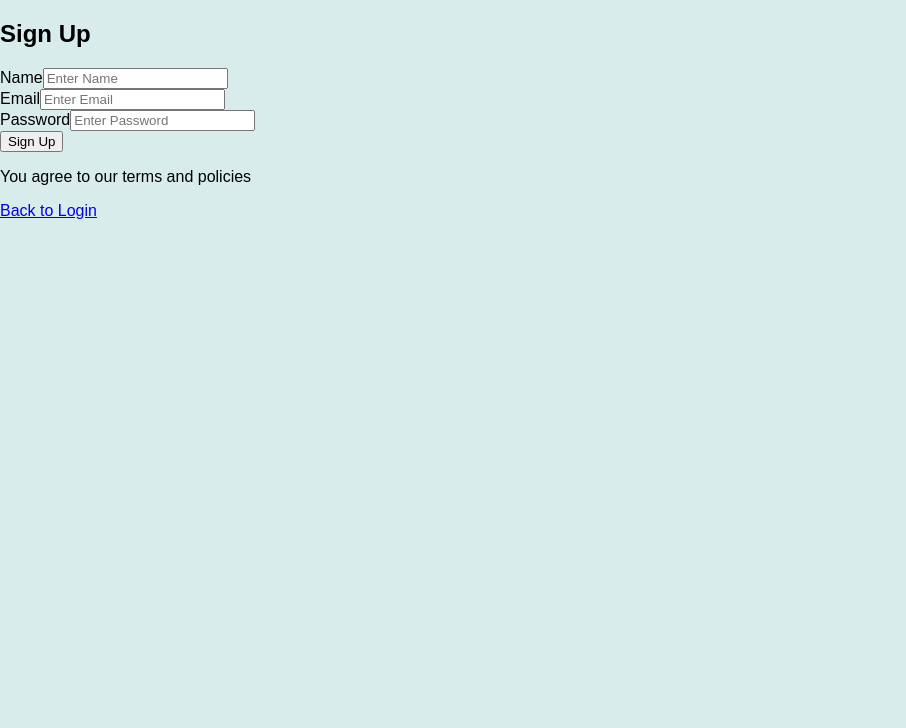
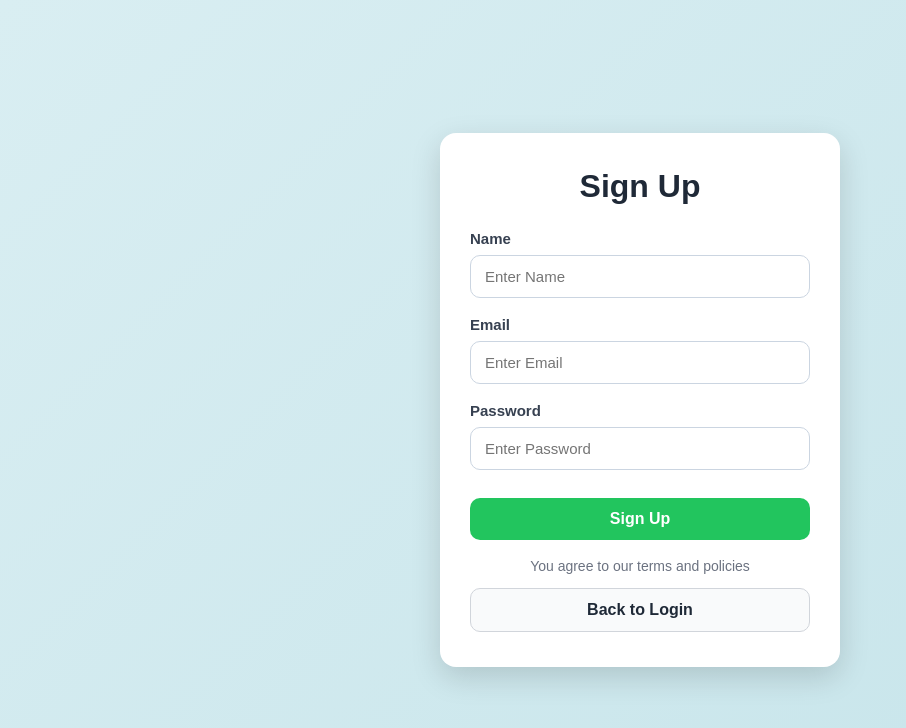
Before and after one commit to Tellez005/PaginaWeb, a React (Create React App) app in the folder paginaweb/: page /signup in a window 1280 px wide. Shown: the top 728 px of the page, without its empty margins (0-906 px from the left). Built offline with nearby package versions, Linux system fonts and the light colour scheme.

Commit message:
Agregue el css de login y de la pantalla principal, tambien para que este el mapa en agregar mascotas y aparezca tu ubicacion actual

```diff
--- a/paginaweb/src/AgregarMascota.css
+++ b/paginaweb/src/AgregarMascota.css
@@ -105,3 +105,24 @@ body {
   background-color: #5f9393;
   transform: scale(1.02);
 }
+
+.mapa-contenedor {
+  width: 100%;
+  height: 350px;
+  border-radius: 12px;
+  overflow: hidden;
+  border: 1px solid #ccc;
+  margin-top: 8px;
+}
+
+.direccion-box {
+  width: 100%;
+  min-height: 50px;
+  background: #f5f5f5;
+  border: 1px solid #ccc;
+  border-radius: 10px;
+  padding: 12px;
+  font-size: 14px;
+  color: #333;
+  line-height: 1.4;
+}
--- /dev/null
+++ b/paginaweb/src/Auth.css
@@ -0,0 +1,113 @@
+* {
+  box-sizing: border-box;
+  margin: 0;
+  padding: 0;
+}
+
+body {
+  font-family: Arial, sans-serif;
+  background: #dfeff1;
+}
+
+.auth-container {
+  min-height: 100vh;
+  display: flex;
+  justify-content: center;
+  align-items: center;
+  background: linear-gradient(135deg, #d9eef2, #c6e4ea);
+  padding: 20px;
+}
+
+.auth-box {
+  width: 100%;
+  max-width: 400px;
+  background: #ffffff;
+  padding: 35px 30px;
+  border-radius: 16px;
+  box-shadow: 0 10px 30px rgba(0, 0, 0, 0.15);
+}
+
+.auth-box h2 {
+  text-align: center;
+  margin-bottom: 25px;
+  color: #1f2937;
+  font-size: 32px;
+}
+
+.auth-form .form-group {
+  margin-bottom: 18px;
+}
+
+.auth-form label {
+  display: block;
+  margin-bottom: 8px;
+  font-weight: bold;
+  color: #374151;
+  font-size: 15px;
+}
+
+.auth-form input {
+  width: 100%;
+  padding: 12px 14px;
+  border: 1px solid #cbd5e1;
+  border-radius: 10px;
+  outline: none;
+  font-size: 15px;
+  transition: 0.3s;
+}
+
+.auth-form input:focus {
+  border-color: #2563eb;
+  box-shadow: 0 0 0 3px rgba(37, 99, 235, 0.15);
+}
+
+.auth-button {
+  width: 100%;
+  padding: 12px;
+  background: #22c55e;
+  color: white;
+  border: none;
+  border-radius: 10px;
+  font-size: 16px;
+  font-weight: bold;
+  cursor: pointer;
+  transition: 0.3s;
+  margin-top: 10px;
+}
+
+.auth-button:hover {
+  background: #16a34a;
+}
+
+.auth-text {
+  text-align: center;
+  margin: 18px 0 14px;
+  color: #6b7280;
+  font-size: 14px;
+}
+
+.auth-link {
+  display: block;
+  width: 100%;
+  text-align: center;
+  text-decoration: none;
+  padding: 12px;
+  border: 1px solid #d1d5db;
+  border-radius: 10px;
+  color: #1f2937;
+  background: #f9fafb;
+  font-weight: 600;
+  transition: 0.3s;
+}
+
+.auth-link:hover {
+  background: #f3f4f6;
+  border-color: #9ca3af;
+}
+
+.error-text {
+  display: block;
+  margin-top: 6px;
+  color: #dc2626;
+  font-size: 13px;
+}
--- a/paginaweb/src/Login.js
+++ b/paginaweb/src/Login.js
@@ -1,7 +1,7 @@
 import axios from 'axios';
 import React, { useState } from 'react'
 import { Link , useNavigate} from 'react-router-dom'
-
+import './Auth.css';
 
 function Validation(values) {
     let error = {}
@@ -45,6 +45,7 @@ function Login() {
         event.preventDefault();
         const validationErrors = Validation(values)
         setErrors(validationErrors);
+
         if(validationErrors.email === "" && validationErrors.password === "") {
             axios.post('http://localhost:3001/login', values)
             .then(res => {
@@ -53,7 +54,6 @@ function Login() {
                 } else {
                     alert("Account does not exist or wrong password entered")
                 }
-
             })
             .catch(err => {
                 console.log("Error de conexion",err)
@@ -63,25 +63,35 @@ function Login() {
     }
 
     return(
-        <div className='d-flex justify content-center align items-center bg-primary vh-100'>
-            <div className='bg-white p-3 rounded w-25'>
+        <div className='auth-container'>
+            <div className='auth-box'>
                 <h2>Login</h2>
-                <form action="" onSubmit={handleSubmit}>
-                    <div className='mb-3'>
+                <form className='auth-form' onSubmit={handleSubmit}>
+                    <div className='form-group'>
                         <label htmlFor="email">Email</label>
-                        <input type="email" placeholder='Enter Email' name='email'
-                        onChange={handleInput}/>
-                        {errors.email && <span className='text-danger'>{errors.email}</span>}
+                        <input
+                            type="email"
+                            placeholder='Enter Email'
+                            name='email'
+                            onChange={handleInput}
+                        />
+                        {errors.email && <span className='error-text'>{errors.email}</span>}
                     </div>
-                    <div className='mb-3'>
+
+                    <div className='form-group'>
                         <label htmlFor="password">Password</label>
-                        <input type="password" placeholder='Enter Password' name='password'
-                        onChange={handleInput}/>
-                        {errors.password && <span className='text-danger'>{errors.password}</span>}
+                        <input
+                            type="password"
+                            placeholder='Enter Password'
+                            name='password'
+                            onChange={handleInput}
+                        />
+                        {errors.password && <span className='error-text'>{errors.password}</span>}
                     </div>
-                    <button type='submit' className='btn btn-success'>Log in</button>
-                    <p>You agree to our terms and policies</p>
-                    <Link to="/signup" className='btn btn-default border text-decoration-none'>Create Account</Link>
+
+                    <button type='submit' className='auth-button'>Log in</button>
+                    <p className='auth-text'>You agree to our terms and policies</p>
+                    <Link to="/signup" className='auth-link'>Create Account</Link>
                 </form>
             </div>
         </div>
--- a/paginaweb/src/SignUp.js
+++ b/paginaweb/src/SignUp.js
@@ -1,13 +1,12 @@
 import axios from 'axios';
 import React, {useState} from 'react'
 import { Link , useNavigate} from 'react-router-dom'
-
+import './Auth.css';
 
 function Validation(values) {
     let error = {}
     const email_pattern = /^[^\s@]+@[^\s@]+\.[^\s@]+$/
     const password_pattern = /^(?=.*\d)(?=.*[a-z])(?=.*[A-Z])[a-zA-Z0-9]{8,}$/
-    //Tiene que tener una Mayuscula, Minuscula y Numero
 
     if(values.name === "") {
         error.name = "Name should not be empty"
@@ -44,7 +43,7 @@ function SignUp() {
     })
 
     const navigate = useNavigate();
-    const [errors, setErrors] = useState([])
+    const [errors, setErrors] = useState({})
 
     const handleInput = (event) => {
         setValues(prev => ({...prev, [event.target.name]: event.target.value}))
@@ -52,8 +51,10 @@ function SignUp() {
 
     const handleSubmit = (event) => {
         event.preventDefault();
-        setErrors(Validation(values));
-        if(errors.name === "" && errors.email === "" && errors.password === "") {
+        const validationErrors = Validation(values);
+        setErrors(validationErrors);
+
+        if(validationErrors.name === "" && validationErrors.email === "" && validationErrors.password === "") {
             axios.post('http://localhost:3001/signup', values)
             .then(res => {
                 navigate('/');
@@ -63,32 +64,46 @@ function SignUp() {
     }
 
     return (
-        <div className='d-flex justify content-center align items-center bg-primary vh-100'>
-            <div className='bg-white p-3 rounded w-25'>
+        <div className='auth-container'>
+            <div className='auth-box'>
                 <h2>Sign Up</h2>
-                <form action="" onSubmit={handleSubmit}>
-                    <div className='mb-3'>
+                <form className='auth-form' onSubmit={handleSubmit}>
+                    <div className='form-group'>
                         <label htmlFor="name">Name</label>
-                        <input type="name" placeholder='Enter Name' name='name'
-                        onChange={handleInput}/>
-                        {errors.name && <span className='text-danger'>{errors.name}</span>}
+                        <input
+                            type="text"
+                            placeholder='Enter Name'
+                            name='name'
+                            onChange={handleInput}
+                        />
+                        {errors.name && <span className='error-text'>{errors.name}</span>}
                     </div>
-                    <div className='mb-3'>
+
+                    <div className='form-group'>
                         <label htmlFor="email">Email</label>
-                        <input type="email" placeholder='Enter Email' name='email'
-                        onChange={handleInput}/>
-                        {errors.email && <span className='text-danger'>{errors.email}</span>}
+                        <input
+                            type="email"
+                            placeholder='Enter Email'
+                            name='email'
+                            onChange={handleInput}
+                        />
+                        {errors.email && <span className='error-text'>{errors.email}</span>}
                     </div>
-                    <div className='mb-3'>
+
+                    <div className='form-group'>
                         <label htmlFor="password">Password</label>
-                        <input type="password" placeholder='Enter Password' name='password'
-                        onChange={handleInput}/>
-                        {errors.password && <span className='text-danger'>{errors.password}</span>}
+                        <input
+                            type="password"
+                            placeholder='Enter Password'
+                            name='password'
+                            onChange={handleInput}
+                        />
+                        {errors.password && <span className='error-text'>{errors.password}</span>}
+                    </div>
 
-                    </div>
-                    <button className='btn btn-success'>Sign Up</button>
-                    <p>You agree to our terms and policies</p>
-                    <Link to="/" className='btn btn-default border text-decoration-none'>Back to Login</Link>
+                    <button className='auth-button'>Sign Up</button>
+                    <p className='auth-text'>You agree to our terms and policies</p>
+                    <Link to="/" className='auth-link'>Back to Login</Link>
                 </form>
             </div>
         </div>
```
Also changed, not shown: paginaweb/src/AgregarMascota.js (+214 -23 lines), 4 other files (tests, documents, lock files or other folders).
